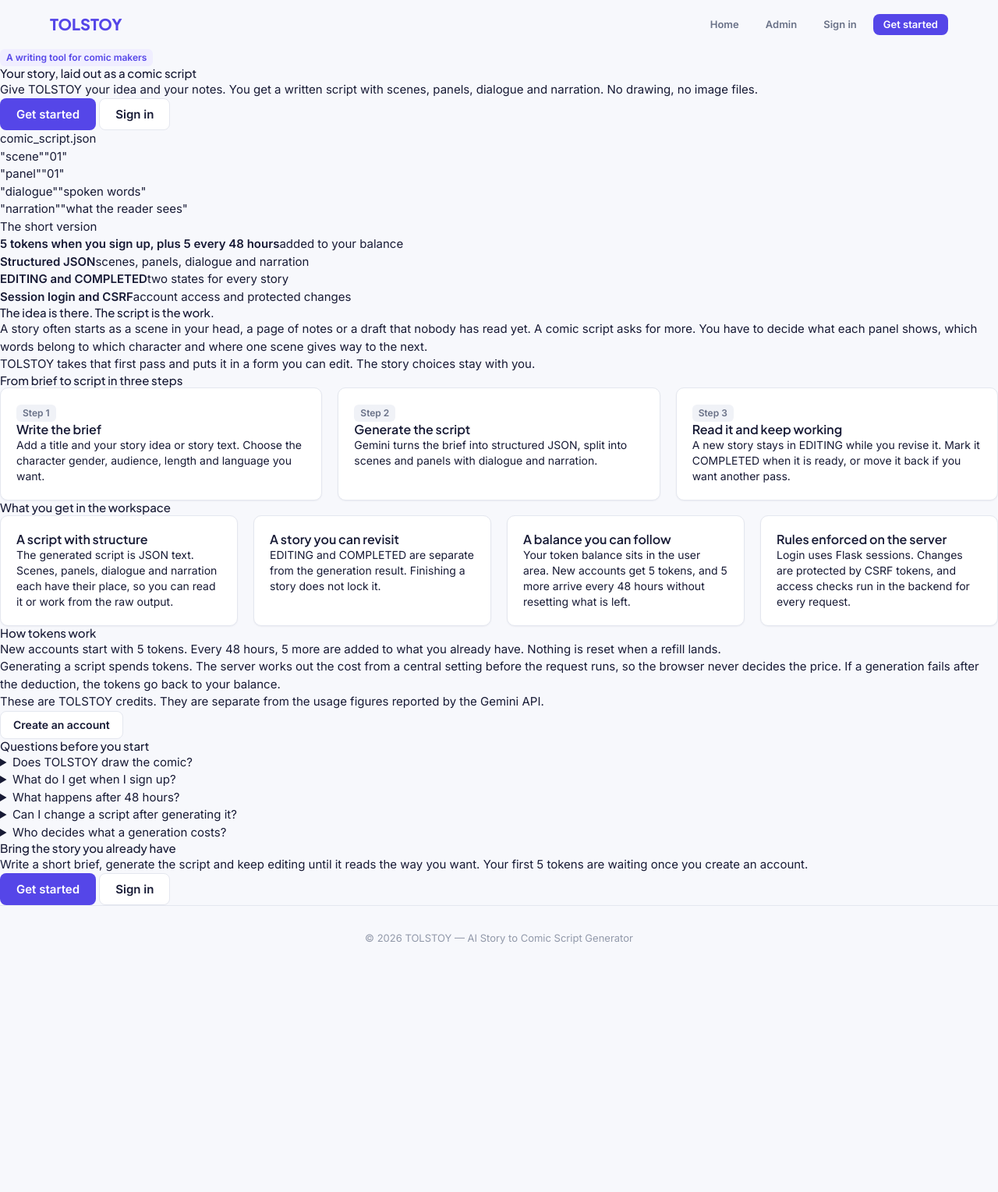
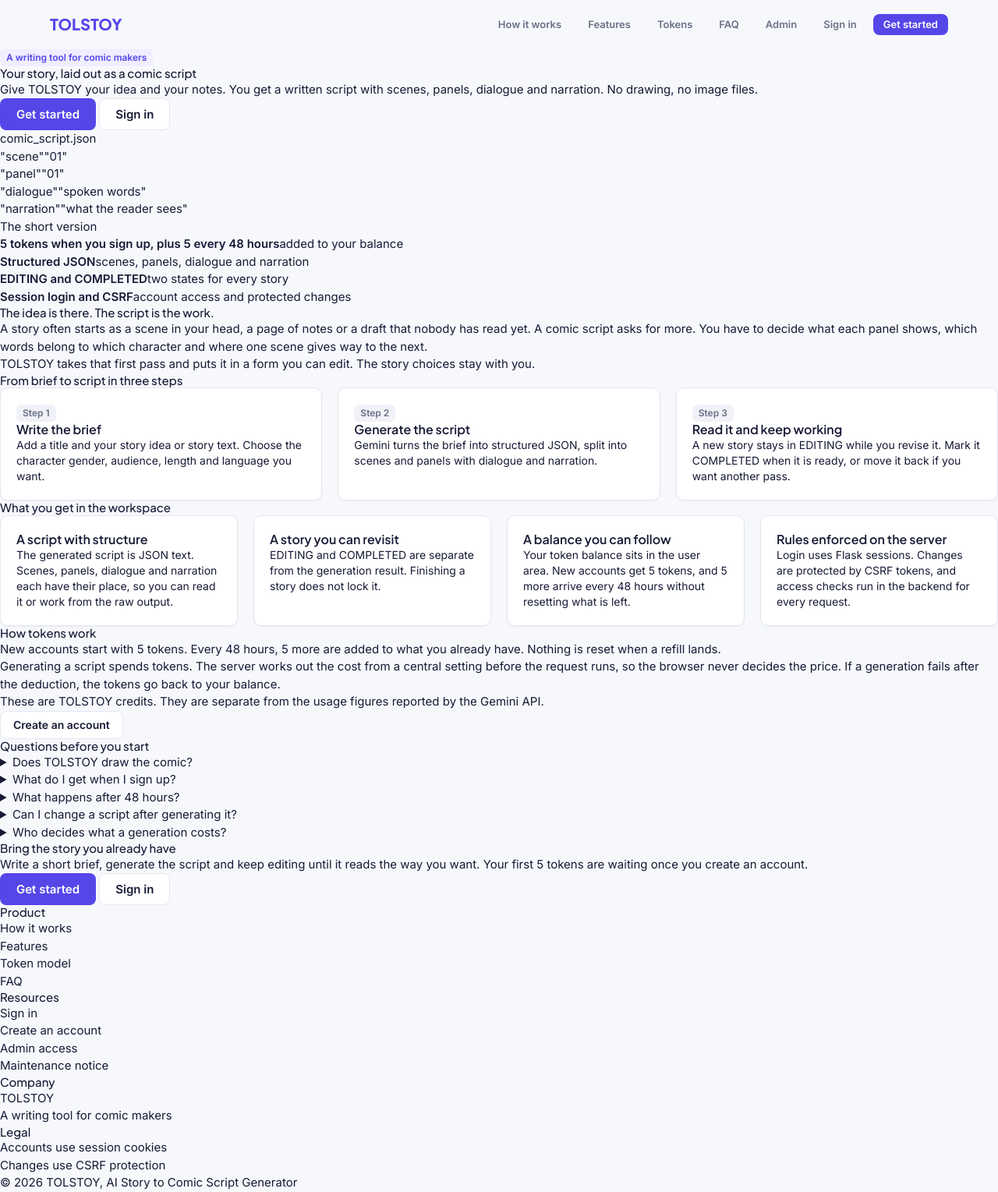
Before and after one commit to PawanSimhaR-CI078/GenAi-3rd-Sem-Project, a Flask app: page / in a window 1280 px wide. Shown: the whole page at 78% size. Before the commit the page ends 1211 px from the top, so only its background shows below. Run offline with Flask 3, Linux system fonts and the light colour scheme; data comes from the database, SQL or seed files in the repository; some libraries are stand-ins or nearby versions.

Commit message:
Add shared public nav anchors and four-column footer

```diff
--- a/app/templates/public/base_public.html
+++ b/app/templates/public/base_public.html
@@ -11,17 +11,52 @@
 <link rel="stylesheet" href="{{ url_for('static', filename='css/app.css') }}">
 </head>
 <body>
-<header class="public-nav">
+<header class="public-nav public-nav--landing">
   <a href="/" class="brand">TOLSTOY</a>
-  <nav class="flex items-center gap-2">
-    <a href="/" class="btn btn-ghost btn-sm">Home</a>
+  <nav class="flex items-center gap-2" aria-label="Public navigation">
+    <a href="/#how" class="btn btn-ghost btn-sm">How it works</a>
+    <a href="/#features" class="btn btn-ghost btn-sm">Features</a>
+    <a href="/#tokens" class="btn btn-ghost btn-sm">Tokens</a>
+    <a href="/#faq" class="btn btn-ghost btn-sm">FAQ</a>
     <a href="/admin/login" class="btn btn-ghost btn-sm">Admin</a>
     <a href="/login" class="btn btn-ghost btn-sm">Sign in</a>
     <a href="/register" class="btn btn-primary btn-sm">Get started</a>
   </nav>
 </header>
 <main>{% block content %}{% endblock %}</main>
-<footer class="footer">© 2026 TOLSTOY — AI Story to Comic Script Generator</footer>
+<footer class="site-footer">
+  <div class="site-footer__grid">
+    <div class="site-footer__col">
+      <h2>Product</h2>
+      <ul>
+        <li><a href="/#how">How it works</a></li>
+        <li><a href="/#features">Features</a></li>
+        <li><a href="/#tokens">Token model</a></li>
+        <li><a href="/#faq">FAQ</a></li>
+      </ul>
+    </div>
+    <div class="site-footer__col">
+      <h2>Resources</h2>
+      <ul>
+        <li><a href="/login">Sign in</a></li>
+        <li><a href="/register">Create an account</a></li>
+        <li><a href="/admin/login">Admin access</a></li>
+        <li><a href="/maintenance">Maintenance notice</a></li>
+      </ul>
+    </div>
+    <div class="site-footer__col">
+      <h2>Company</h2>
+      <p>TOLSTOY</p>
+      <p>A writing tool for comic makers</p>
+    </div>
+    <div class="site-footer__col">
+      <h2>Legal</h2>
+      <p>Accounts use session cookies</p>
+      <p>Changes use CSRF protection</p>
+    </div>
+  </div>
+  <p>© 2026 TOLSTOY, AI Story to Comic Script Generator</p>
+</footer>
 <script src="{{ url_for('static', filename='js/app.js') }}"></script>
 {% block scripts %}{% endblock %}
 </body>
```
Also changed, not shown: tests/test_landing_page.py (+12 -0 lines).
